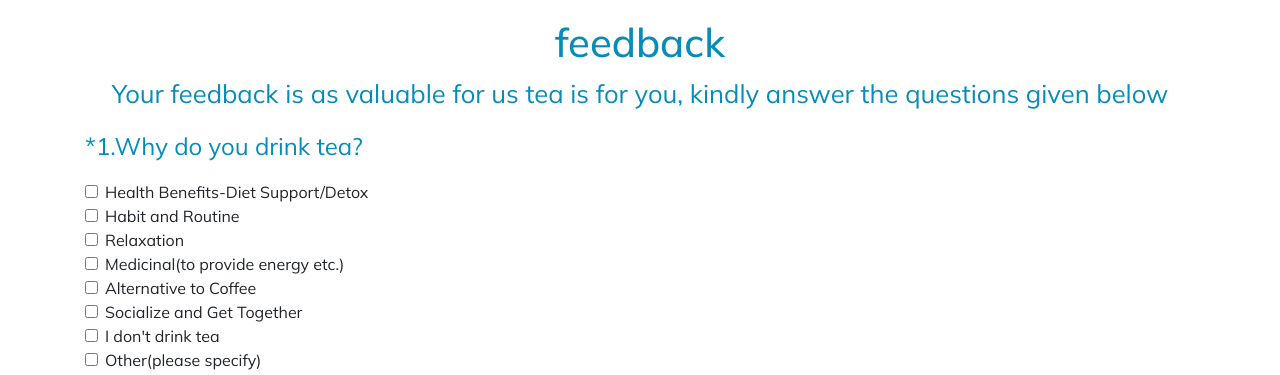
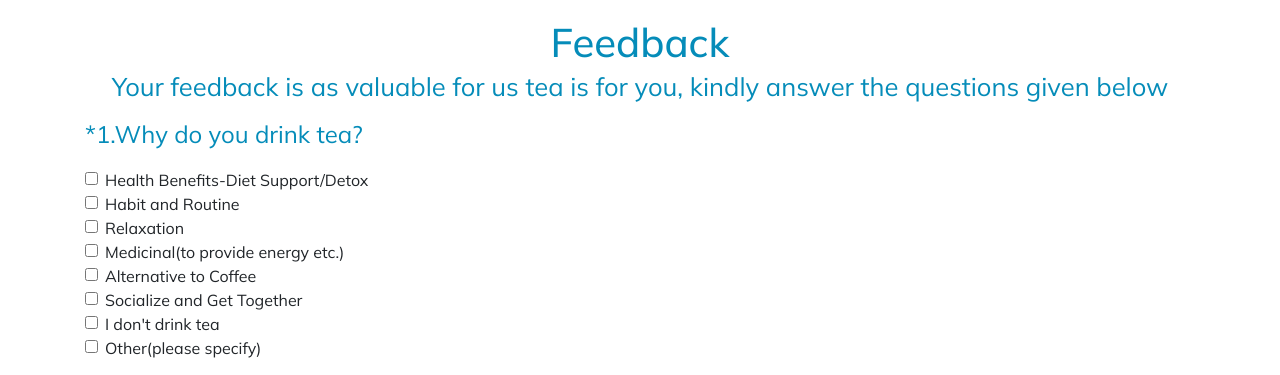
Before and after one commit to vinod308/tea_valley, a plain HTML site: page index.html in a window 1280 px wide. Shown: the part 722-1097 px from the top of the page. Drawn offline with nearby package versions, Linux system fonts and the light colour scheme.

Commit message:
changes done againe

```diff
--- a/css/style.css
+++ b/css/style.css
@@ -67,6 +67,7 @@
 .feedback_section p{
     color: #058cb9;
     font-size: 1.6rem;
+    line-height: 1.6rem;
 }
 .questions_mcq p
 {
@@ -99,7 +100,7 @@ button.btn.button_submit
     min-height: 56.25vw;
     background-position: top;
     background-repeat: no-repeat;
-    background-size: cover;
+    background-size: 100% 100%;
     background-image: url("../images/Thank-you-Card.jpg");
 
 }
--- a/index.html
+++ b/index.html
@@ -28,7 +28,7 @@
     <!--top header section end-->
 
     <div class="feedback_section">
-        <h1>feedback</h1>
+        <h1>Feedback</h1>
         <p>Your feedback is as valuable for us tea is for you, kindly answer the questions given below </p>
       </div>
 
```
